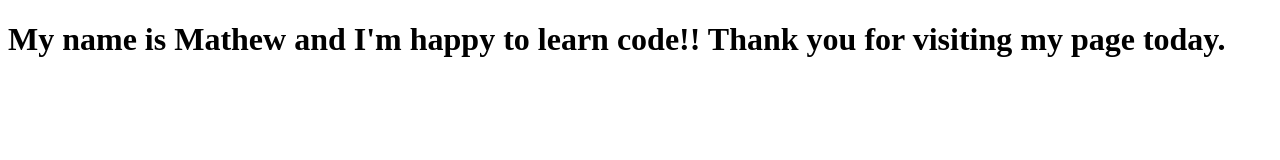
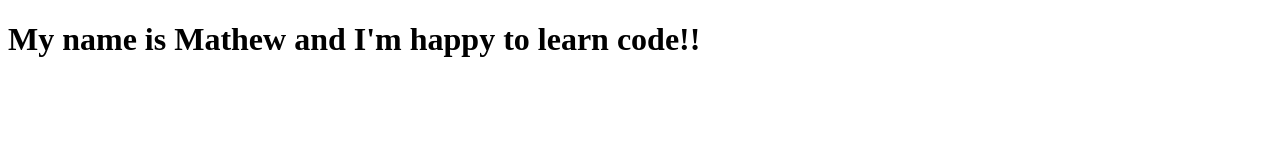
Before and after one commit to mathewmarquez/first-github-project, a plain HTML site: page index.html in a window 1280 px wide. Drawn offline with Linux system fonts and the light colour scheme.

Commit message:
Omitted second sentence

```diff
--- a/index.html
+++ b/index.html
@@ -7,6 +7,6 @@
     <title>Document</title>
 </head>
 <body>
-    <h1>My name is Mathew and I'm happy to learn code!! Thank you for visiting my page today.</h1>
+    <h1>My name is Mathew and I'm happy to learn code!!</h1>
 </body>
 </html>
```
